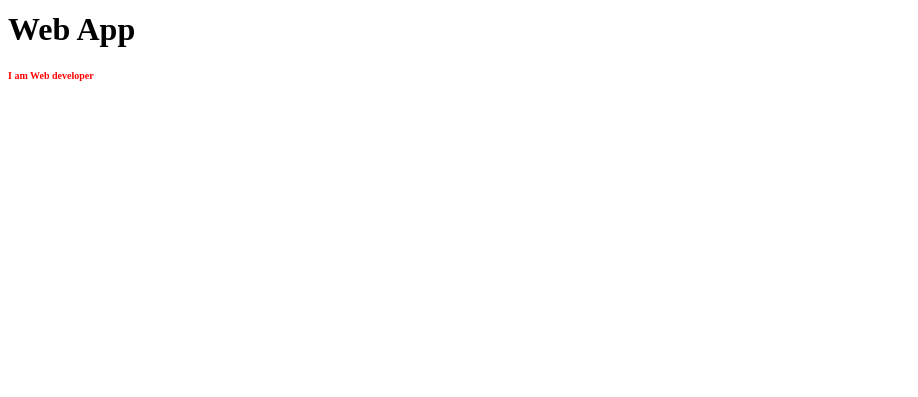
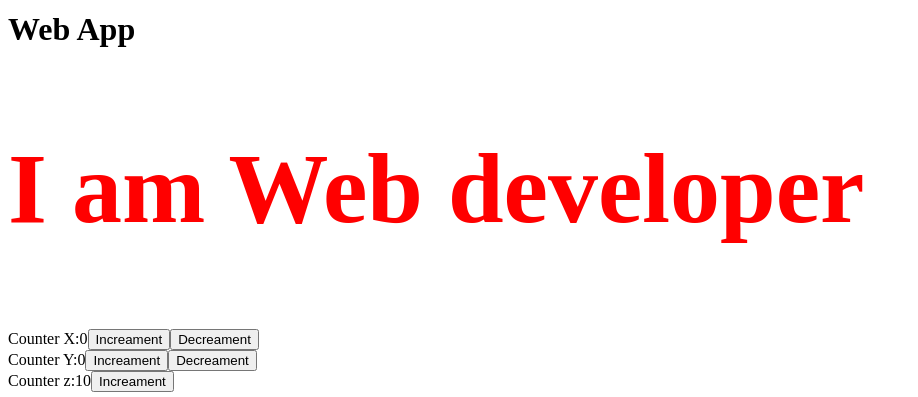
Before and after one commit to cmrohityadav/React, a React (Create React App) app in the folder 05_component/reactapp/: page / in a window 1280 px wide. Shown: the part 2418-2815 px from the top of the page, without its empty margins (0-918 px from the left). Before the commit the page ends 2507 px from the top, so only its background shows below. Built offline with nearby package versions, Linux system fonts and the light colour scheme.

Commit message:
usestate hook

```diff
--- a/05_component/reactapp/src/App.js
+++ b/05_component/reactapp/src/App.js
@@ -1,3 +1,4 @@
+import Counter from './CounterUsingHook';
 import DogCard from './DogCard';
 import { Article, Cat,CatGang } from './ExportImport';
 import { Image } from './ImageUsingProps';
@@ -15,6 +16,7 @@ function App() {
       <Image  location="Malad" src="https://www.thestatesman.com/wp-content/uploads/2020/03/vada-pav-12.jpg"/>
       <Name/>
       <Curlies/>
+      <Counter/>
     </div>
   );
 }
--- /dev/null
+++ b/05_component/reactapp/src/CounterUsingHook.js
@@ -0,0 +1,27 @@
+import { useState } from "react";
+let z=10;
+
+function Counter(){
+let [x,stateSetter]   = useState(0);
+let [y,stateSetterY]   = useState(0);
+
+return(
+    <>
+        Counter X:{x}
+        <button onClick={()=> stateSetter(x+=1)}>Increament</button>
+        <button onClick={()=> stateSetter(x-=1)}>Decreament</button>
+
+        <br />
+
+        Counter Y:{y}
+        <button onClick={()=> stateSetterY(y+=1)}>Increament</button>
+        <button onClick={()=> stateSetterY(y-=1)}>Decreament</button>
+        <br />
+
+        Counter z:{z}
+        <button onClick={()=> z+=1}>Increament</button>
+
+    </>
+)
+}
+export default Counter;
--- a/05_component/reactapp/src/JSXCurlies.js
+++ b/05_component/reactapp/src/JSXCurlies.js
@@ -6,7 +6,7 @@ function Curlies() {
         <>
             <h1>{services}</h1>
 
-            <h2 style={{ fontSize: '10px', color: "red" }}>{heading}</h2>
+            <h2 style={{ fontSize: '100px', color: "red" }}>{heading}</h2>
         </>
     )
 }
```
